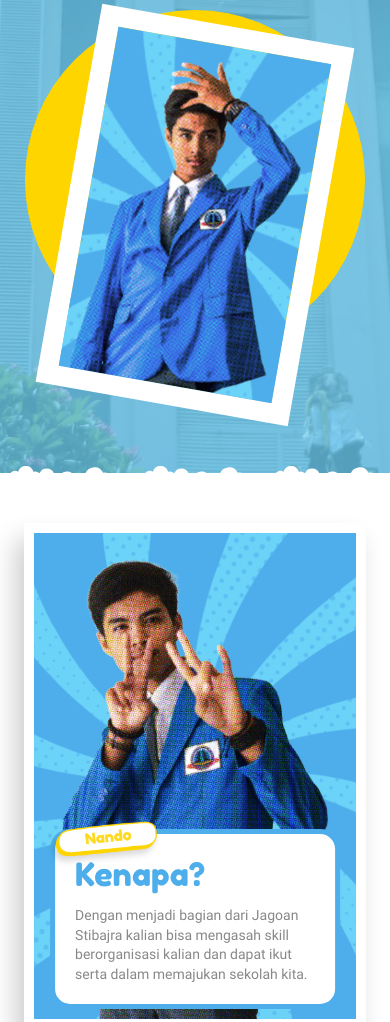
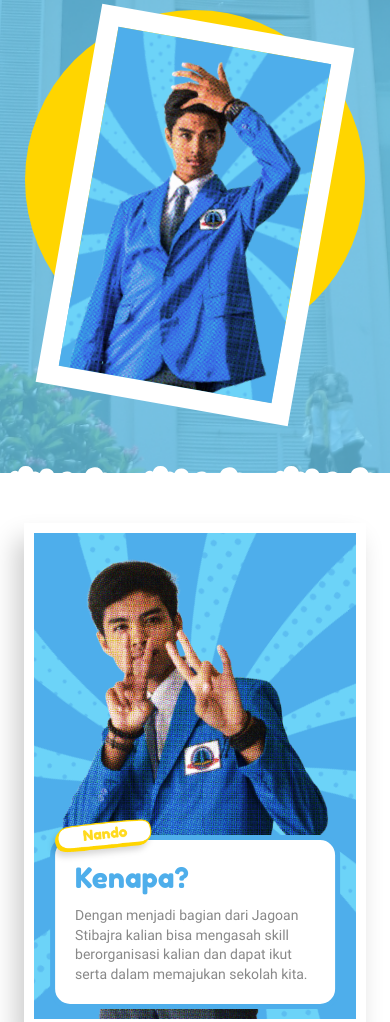
Before and after one commit to RevaPrasetya/revaprasetya.github.io, a plain HTML site: page index.html in a window 390 px wide. Shown: the part 371-1393 px from the top of the page. Drawn offline with nearby package versions, Linux system fonts and the light colour scheme.

Commit message:
fix font-size and comic-bg

```diff
--- a/style.css
+++ b/style.css
@@ -341,8 +341,8 @@ comic-section */
 }
 .comic-section .comic-bg{
     position: absolute;
-    width: 200%;
-    height: 200%;
+    width: 300%;
+    height: 300%;
     top: 50%;
     left: 50%;
     transform: translate(-50%, -50%);
@@ -366,15 +366,19 @@ comic-section */
     bottom: 50px
 }
 .comic-section .dialogue .name-tag{
+    width: 170px;
     position: absolute;
-    top: -15%;
+    top: -20%;
     left: -5%;
 }
 .comic-section .dialogue h1{
-    color: var(--blue)
+    color: var(--blue);
+    font-size: 40px;
+    margin-bottom: 10px
 }
 .comic-section .dialogue p{
     color: var(--grey);
+    font-size: 18px;
 }
 .comic-section .dialogue-slider{
     position: absolute;
@@ -402,6 +406,9 @@ comic-section */
     border-left: 20px solid white;
     width: 40%;
     height: 100%;
+}
+.comic-section .dialogue-slider{
+    width: 50%;
 }
 .slide-container{
     min-height: 100%;
@@ -677,8 +684,8 @@ input[type=number] {
         border-radius: 20px;
     }
     .comic-section .dialogue .name-tag{
-        height: 60px;
-        top: -12%;
+        width: 120px;
+        top: -17%;
     }
     .comic-daftar p{
         margin-bottom: 15px;
@@ -742,7 +749,15 @@ input[type=number] {
         width: 340px;
         height: 340px;
     }
+    .comic-section .dialogue .name-tag{
 
+    }
+    .comic-section .dialogue h1{
+        font-size: 28px;
+    }
+    .comic-section .dialogue p{
+        font-size: 14px;
+    }
     .comic-slider .slide-control{
         right: 10px;
         bottom: 0;
```
